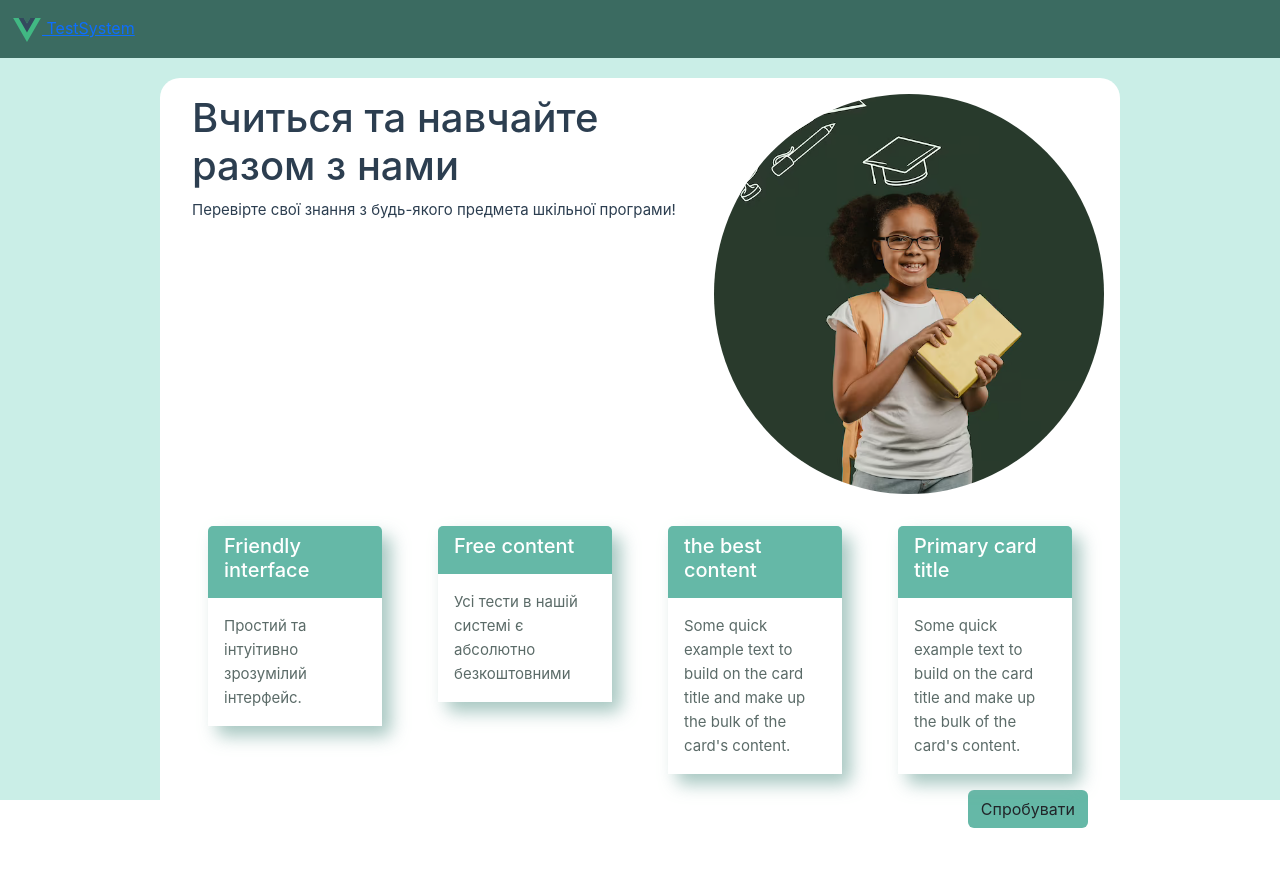
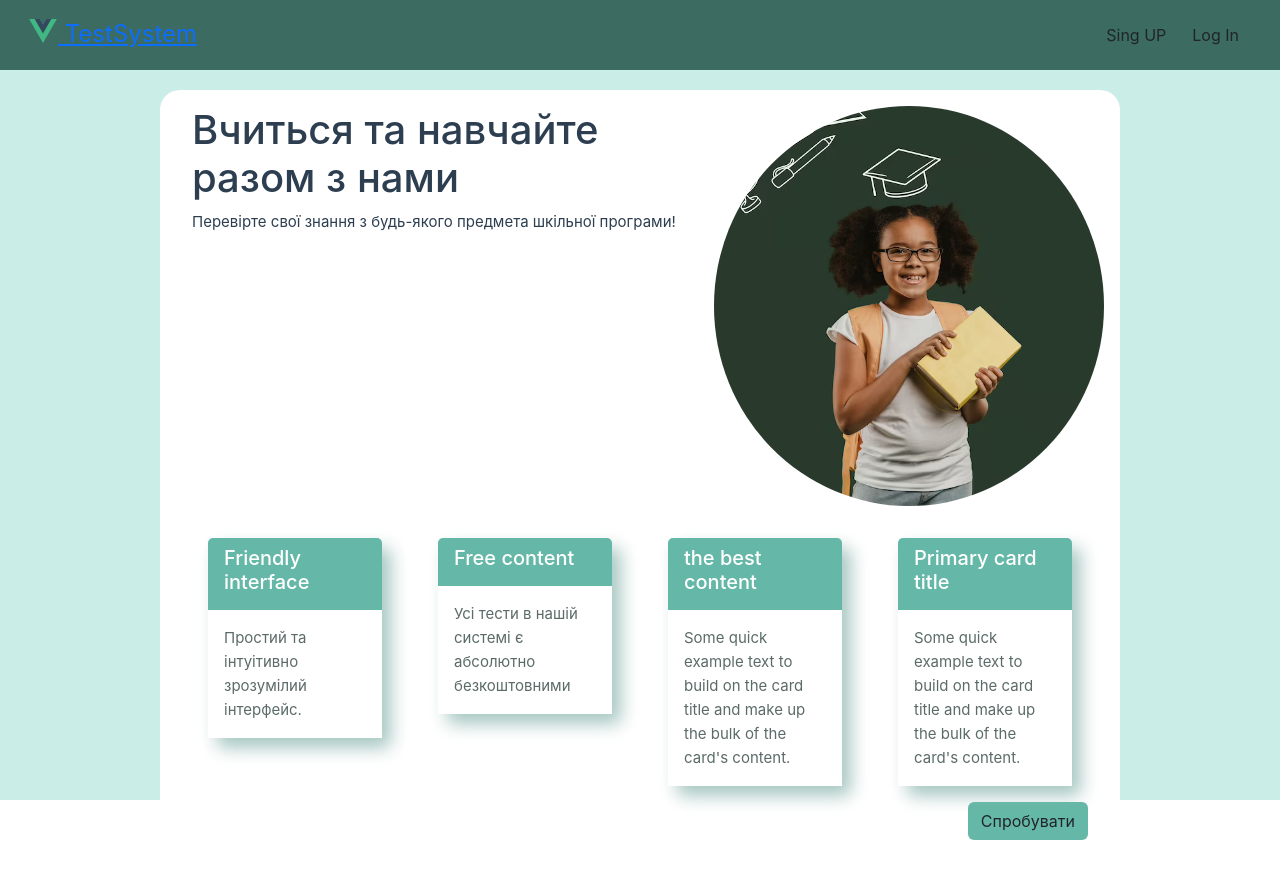
Before and after one commit to Gratika/WebTestSystem, a Vue app in the folder front_vue/: page / in a window 1280 px wide. Built offline with nearby package versions, Linux system fonts and the light colour scheme.

Commit message:
кнопки додати

```diff
--- a/front_vue/src/assets/main.css
+++ b/front_vue/src/assets/main.css
@@ -16,9 +16,11 @@
 .my_header {
     background: var(--background-1);
     color: var(--color-text-1);
+    font-size: 1.5rem;
     grid-column-start: 1;
     grid-column-end: 4;
     line-height: 1.5;
+    padding: 1rem;
 }
 .my_footer {
     background: var(--background-1);
--- a/front_vue/src/components/TestNavbar.vue
+++ b/front_vue/src/components/TestNavbar.vue
@@ -1,52 +1,33 @@
 <script setup>
 </script>
 <template>
-    <nav class="my-auto">
+    <nav>
         <div class="container-fluid">
-          <router-link to="/public">
+          <router-link to="/">
                 <img src="../assets/logo.svg" alt="" width="30" height="24" class="d-inline-block align-text-top">
                 TestSystem
           </router-link>
+          <div class = "user_login">
+            <button class="btn">Sing UP</button>
+            <button class="btn">Log In</button>
+          </div>
         </div>
+
     </nav>
 </template>
 <style>
+
 nav {
-    width: 100%;
-    font-size: 12px;
-    text-align: center;
+  display: flex;
+  width: 100%;
+
 }
 
-nav a.router-link-exact-active {
-    color: var(--color-text-2);
+.user_login{
+  display: inline-block;
+  float: right;
 }
 
-nav a.router-link-exact-active:hover {
-    background-color: transparent;
-}
 
-nav a {
-    display: inline-block;
-    padding: 0 1rem;
-    border-left: 1px solid var(--color-border);
-}
 
-nav a:first-of-type {
-    border: 0;
-}
-@media (min-width: 1024px) {
-
-    .logo {
-        margin: 0 2rem 0 0;
-    }
-
-    nav {
-        text-align: left;
-        margin-left: -1rem;
-        font-size: 1rem;
-
-        padding: 1rem 0;
-        margin-top: 1rem;
-    }
-}
 </style>
```
